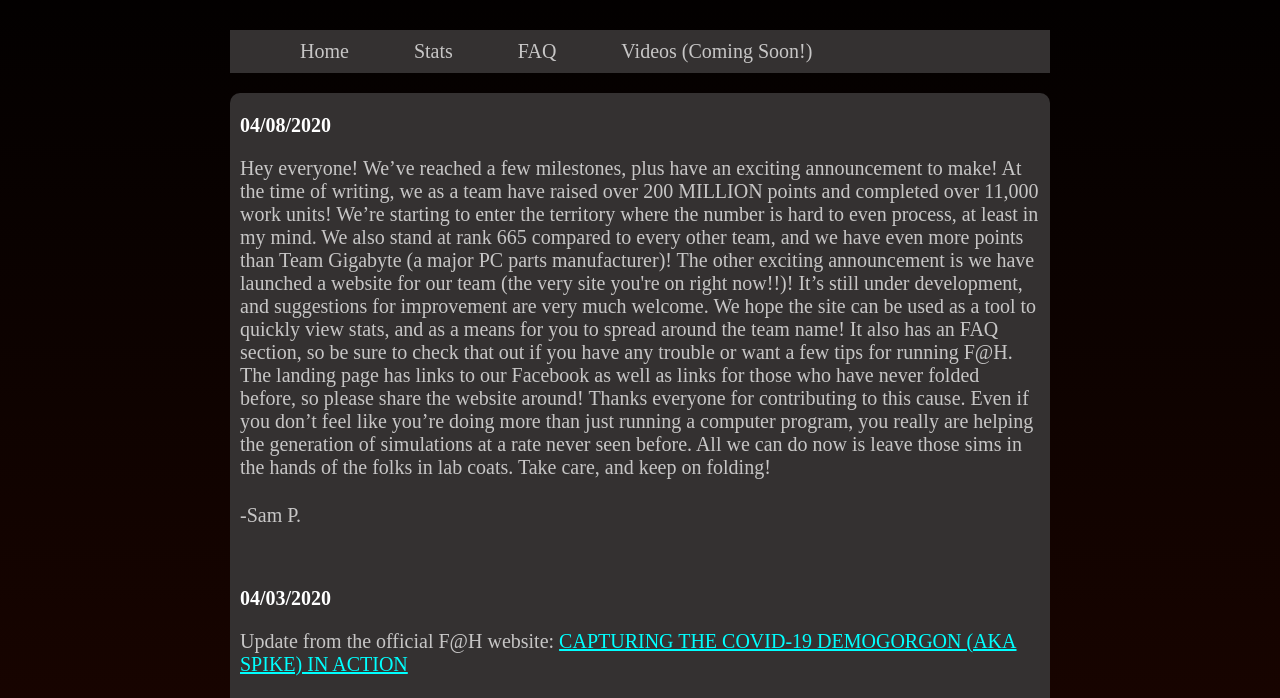
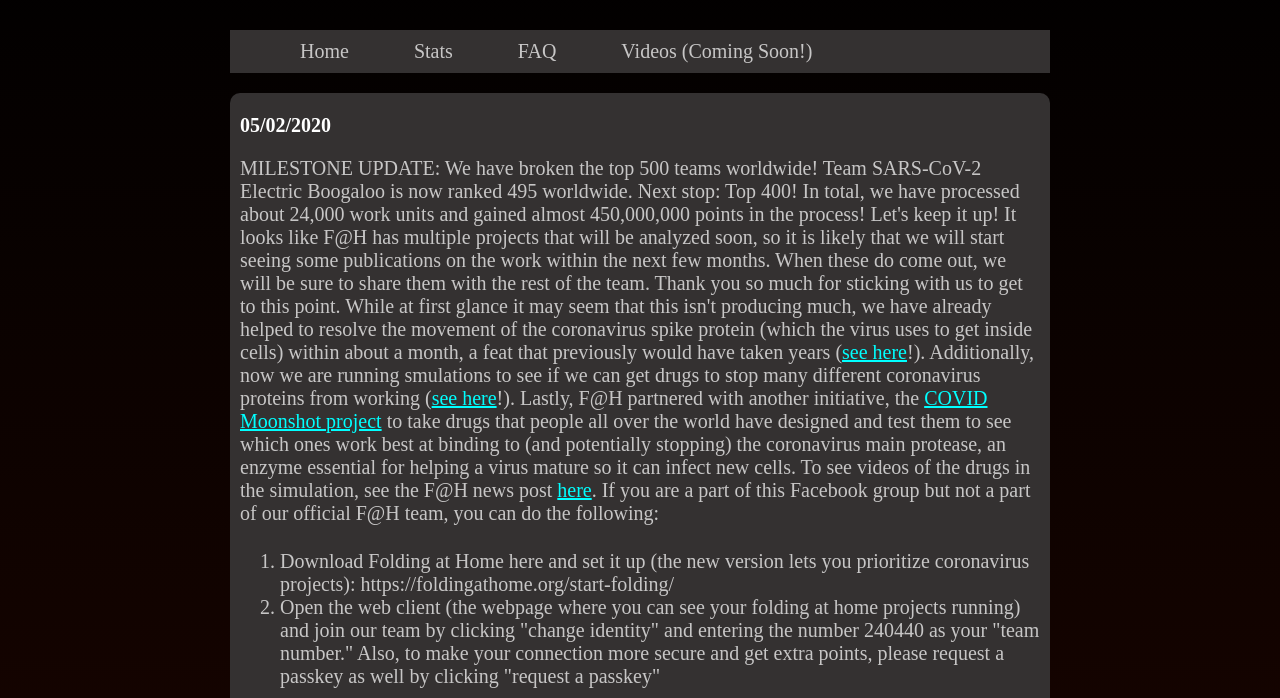
Before and after one commit to esteemedtogami/sars2electricboogaloo, a plain HTML site: page HTML/news.html in a window 1280 px wide. Shown: the part 95-793 px from the top of the page. Drawn offline with Linux system fonts and the light colour scheme.

Commit message:
Updated the news and FAQ pages

```diff
--- a/CSS/news.css
+++ b/CSS/news.css
@@ -101,6 +101,11 @@
     margin-bottom: 60px;
 }
 
+#News > ol > li
+{
+  font-size: 20px;
+}
+
 
 
 /* Increases title font size and color, and outline color */
@@ -122,6 +127,11 @@
 
 /* Changes paragraph color */
 p{
+  color: #C7C6C6;
+}
+
+/* Changes list element color */
+li{
   color: #C7C6C6;
 }
 
--- a/HTML/news.html
+++ b/HTML/news.html
@@ -40,6 +40,50 @@
         <!--<p class="Date">01/01/2020 </p>
         <p class="Post"> </p>
         <p class="Signature"> </p>-->
+
+        <p class="Date">05/02/2020 </p>
+        <p class="Post">
+            MILESTONE UPDATE: We have broken the top 500 teams worldwide!
+            Team SARS-CoV-2 Electric Boogaloo is now ranked 495 worldwide.
+            Next stop: Top 400!
+
+            In total, we have processed about 24,000 work units and gained
+            almost 450,000,000 points in the process! Let's keep it up! It looks
+            like F@H has multiple projects that will be analyzed soon, so it is
+            likely that we will start seeing some publications on the work within
+            the next few months. When these do come out, we will be sure to share
+            them with the rest of the team.
+
+            Thank you so much for sticking with us to get to this point. While
+            at first glance it may seem that this isn't producing much, we have
+            already helped to resolve the movement of the coronavirus spike
+            protein (which the virus uses to get inside cells) within about a
+            month, a feat that previously would have taken years
+            (<a href="https://youtu.be/ieF7ER1wvT0" target="_blank">see here</a>!).
+            Additionally, now we are running smulations to see if we can get
+            drugs to stop many different coronavirus proteins from working (<a href="https://foldingathome.org/2020/04/13/new-simulations-to-search-for-covid-19-treatment-via-repurposing-existing-ntp-analog-drugs-that-target-viral-rna-replication/" target="_blank">see here</a>!).
+
+            Lastly, F@H partnered with another initiative, the <a href="https://covid.postera.ai/covid" target="_blank">COVID Moonshot project</a>
+            to take drugs that people all over the world have designed and test
+            them to see which ones work best at binding to (and potentially
+            stopping) the coronavirus main protease, an enzyme essential for
+            helping a virus mature so it can infect new cells. To see videos of
+            the drugs in the simulation, see the F@H news post <a href="https://foldingathome.org/2020/03/30/covid-19-free-energy-calculations/" target="_blank">here</a>.
+
+            If you are a part of this Facebook group but not a part of our
+            official F@H team, you can do the following:
+            </p>
+            <ol>
+                <li>Download Folding at Home here and set it up (the new version lets you prioritize coronavirus projects): https://foldingathome.org/start-folding/</li>
+                <li>Open the web client (the webpage where you can see your folding at home projects running) and join our team by clicking "change identity" and entering the number 240440 as your "team number." Also, to make your connection more secure and get extra points, please request a passkey as well by clicking "request a passkey"</li>
+            </ol>
+
+            <p>
+            If you have any questions, please check out the FAQ section of our website,
+            or reach out to the Admins! Thank you for folding with us, let's keep going!
+        </p>
+        <p class="Signature">- Joseph, Sam P., and Sam L.</p>
+
         <p class="Date">04/08/2020 </p>
         <p class="Post">
             Hey everyone! We’ve reached a few milestones, plus have an exciting
```
Also changed, not shown: HTML/FAQ.html (+10 -0 lines).
